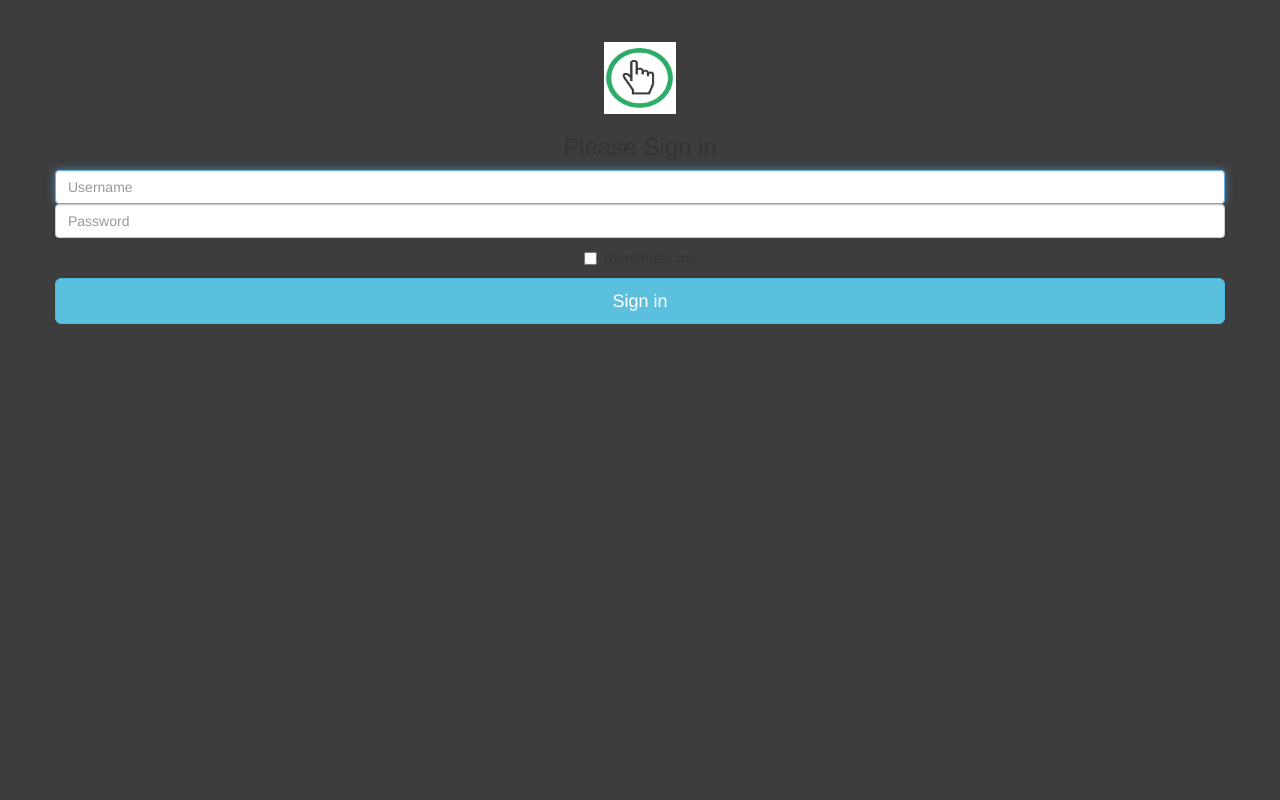
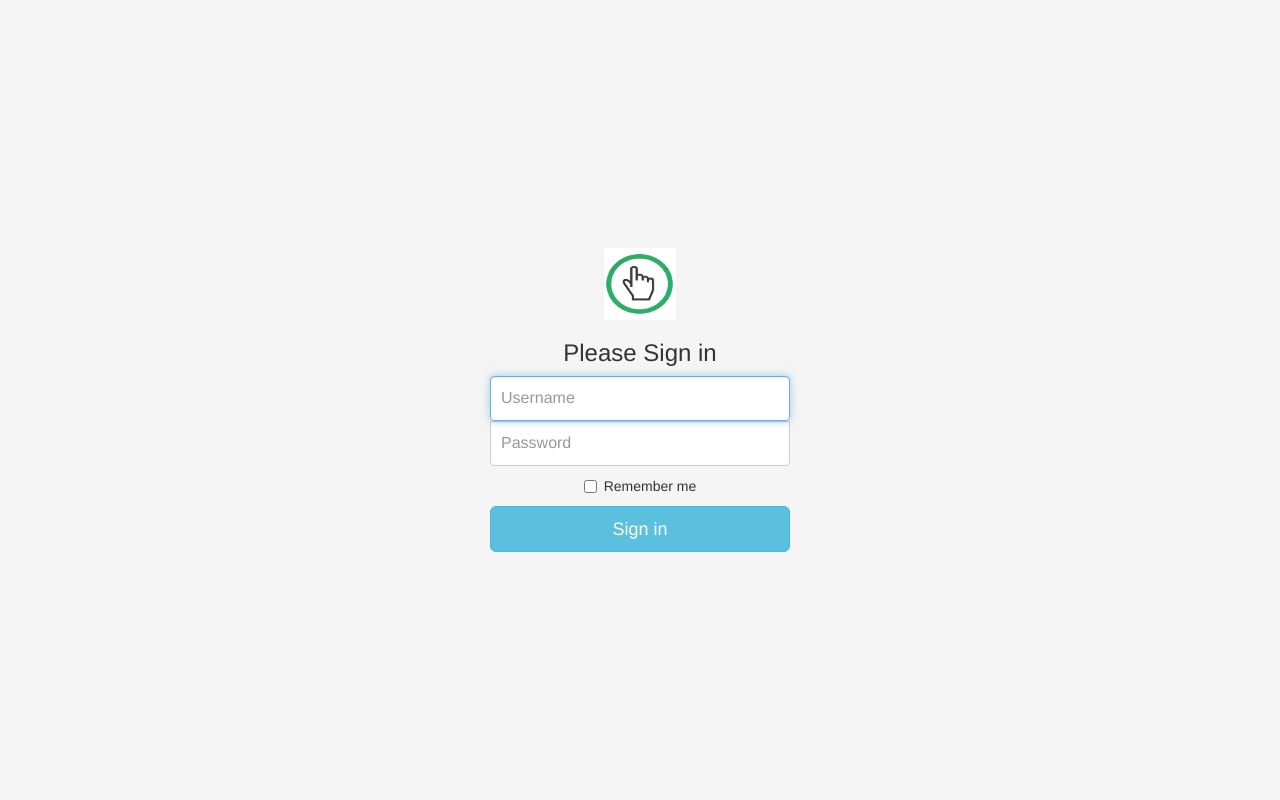
Before and after one commit to shakil-noor/blog, a PHP site: page /login.php in a window 1280 px wide. Run offline with PHP 8.4, Linux system fonts and the light colour scheme.

Commit message:
reorganise the admin sing in page design

```diff
--- a/admin/assets/css/signin.css
+++ b/admin/assets/css/signin.css
@@ -1,69 +1,44 @@
- body{
-        padding-top:4.2rem;
-    padding-bottom:4.2rem;
-    background:rgba(0, 0, 0, 0.76);
+html,
+body {
+  height: 100%;
 }
-        a{
-         text-decoration:none !important;
-         }
-         h1,h2,h3{
-         font-family: 'Kaushan Script', cursive;
-         }
-          .myform{
-    position: relative;
+
+body {
   display: -ms-flexbox;
   display: flex;
-    padding: 1rem;
-    -ms-flex-direction: column;
-    flex-direction: column;
-    width: 100%;
-    pointer-events: auto;
-    background-color: #fff;
-    background-clip: padding-box;
-    border: 1px solid rgba(0,0,0,.2);
-    border-radius: 1.1rem;
-    outline: 0;
-    max-width: 500px;
-     }
-         .tx-tfm{
-         text-transform:uppercase;
-         }
-         .mybtn{
-         border-radius:50px;
+  -ms-flex-align: center;
+  align-items: center;
+  padding-top: 40px;
+  padding-bottom: 40px;
+  background-color: #f5f5f5;
 }
 
-         .login-or {
+.form-signin {
+  width: 100%;
+  max-width: 330px;
+  padding: 15px;
+  margin: auto;
+}
+.form-signin .checkbox {
+  font-weight: 400;
+}
+.form-signin .form-control {
   position: relative;
-         color: #aaa;
-         margin-top: 10px;
+  box-sizing: border-box;
+  height: auto;
+  padding: 10px;
+  font-size: 16px;
+}
+.form-signin .form-control:focus {
+  z-index: 2;
+}
+.form-signin input[type="email"] {
+  margin-bottom: -1px;
+  border-bottom-right-radius: 0;
+  border-bottom-left-radius: 0;
+}
+.form-signin input[type="password"] {
   margin-bottom: 10px;
-         padding-top: 10px;
-         padding-bottom: 10px;
+  border-top-left-radius: 0;
+  border-top-right-radius: 0;
 }
-         .span-or {
-         display: block;
-         position: absolute;
-         left: 50%;
-         top: -2px;
-         margin-left: -25px;
-         background-color: #fff;
-         width: 50px;
-         text-align: center;
-         }
-         .hr-or {
-         height: 1px;
-         margin-top: 0px !important;
-         margin-bottom: 0px !important;
-         }
-         .google {
-         color:#666;
-         width:100%;
-         height:40px;
-         text-align:center;
-         outline:none;
-         border: 1px solid lightgrey;
-         }
-          form .error {
-         color: #ff0000;
-         }
-         #second{display:none;}
```
Lines whose indentation alone changed are shown as unchanged.
